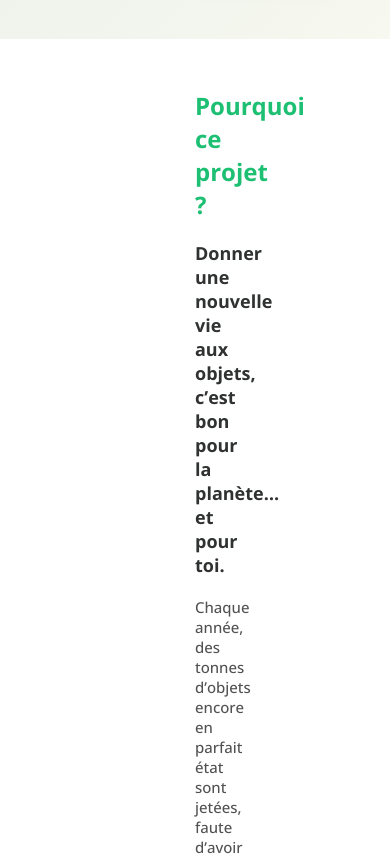
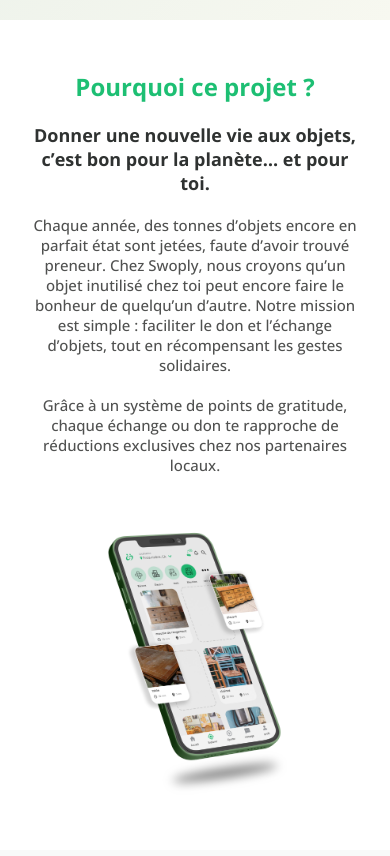
Before and after one commit to Pagnol237/swoply, a Next.js app: page / in a window 390 px wide. Shown: the part 925-1781 px from the top of the page. Built offline with nearby package versions, Linux system fonts and the light colour scheme.

Commit message:
part2
responsive design part 2

```diff
--- a/app/app.module.scss
+++ b/app/app.module.scss
@@ -203,8 +203,8 @@
 .block1_main{
     width: 100%;
     height: auto;
-    padding-left: 50px;
-    padding-right: 50px;
+    padding-left: 30px;
+    padding-right: 30px;
     padding-bottom: 50px;
     }
 
@@ -288,4 +288,26 @@
     input::placeholder{
         text-align: center;
     }
+
+
+    //block 2
+
+    .block2_main{
+    width: 100%;
+    padding-left: 30px;
+    padding-right: 30px;
+    display: flex;
+    flex-direction: column-reverse;
+    }
+
+    .subBlock2_A{
+    width: 100%;
+    text-align: center;
+    margin-top: 50px;
+    margin-bottom: 50px;
+    }
+    .subBlock2_B{
+    width: 100%;
+    text-align: center;
+    }
 }
```
